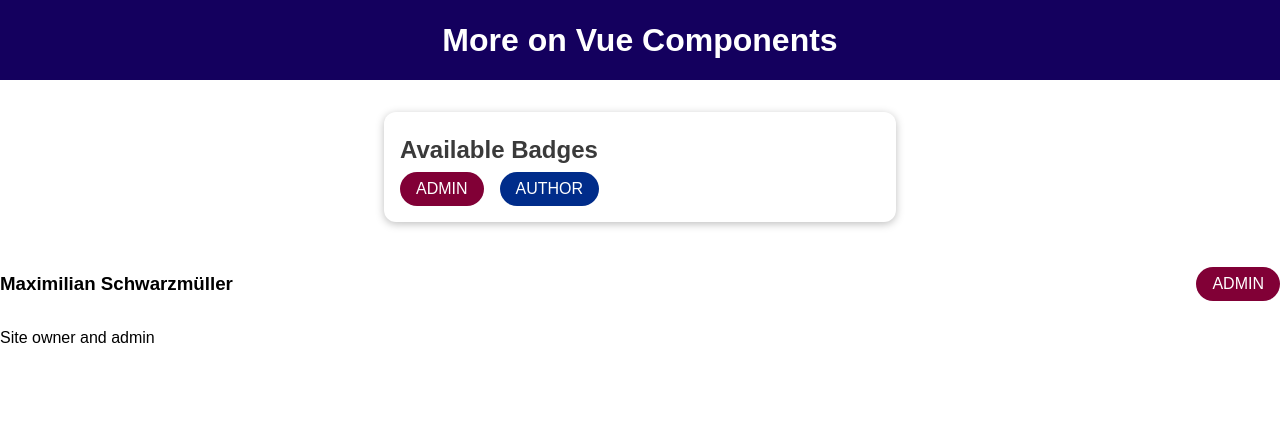
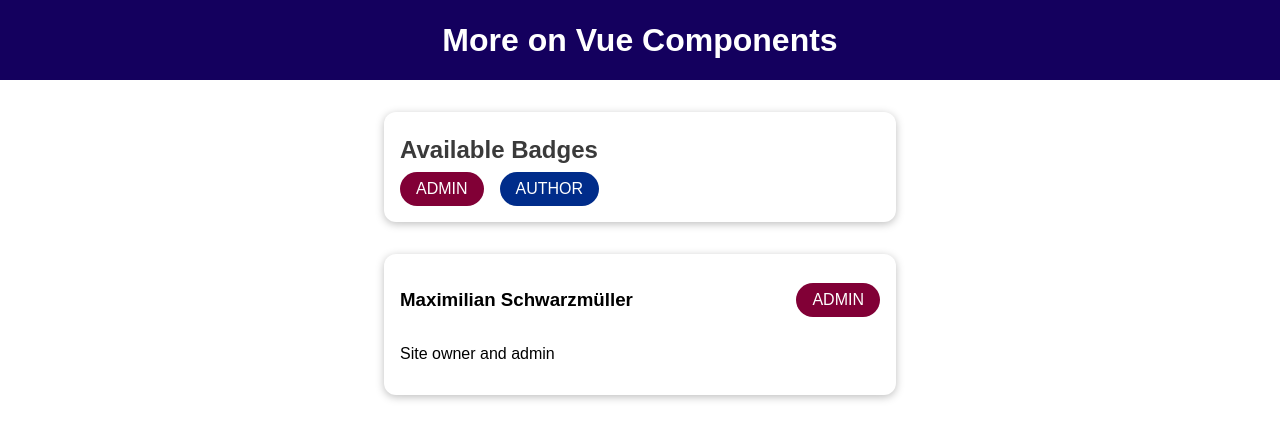
Before and after one commit to edgHD/components-advanced, a Vue app: page / in a window 1280 px wide. Shown: the top 440 px of the page. Built offline with nearby package versions, Linux system fonts and the light colour scheme.

Commit message:
Fixed a tiny style bug.

```diff
--- a/src/components/BaseCard.vue
+++ b/src/components/BaseCard.vue
@@ -1,5 +1,7 @@
 <template>
-    <slot>{{ content }}</slot>
+    <div>
+        <slot></slot>
+    </div>
 </template>
 
 <script>
```
